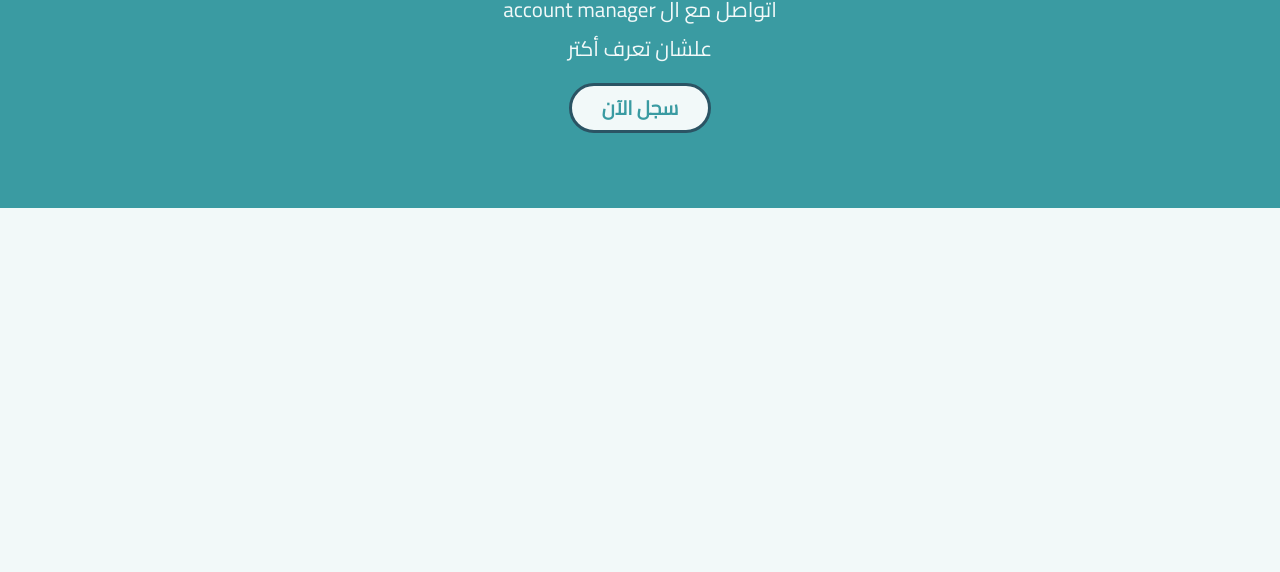
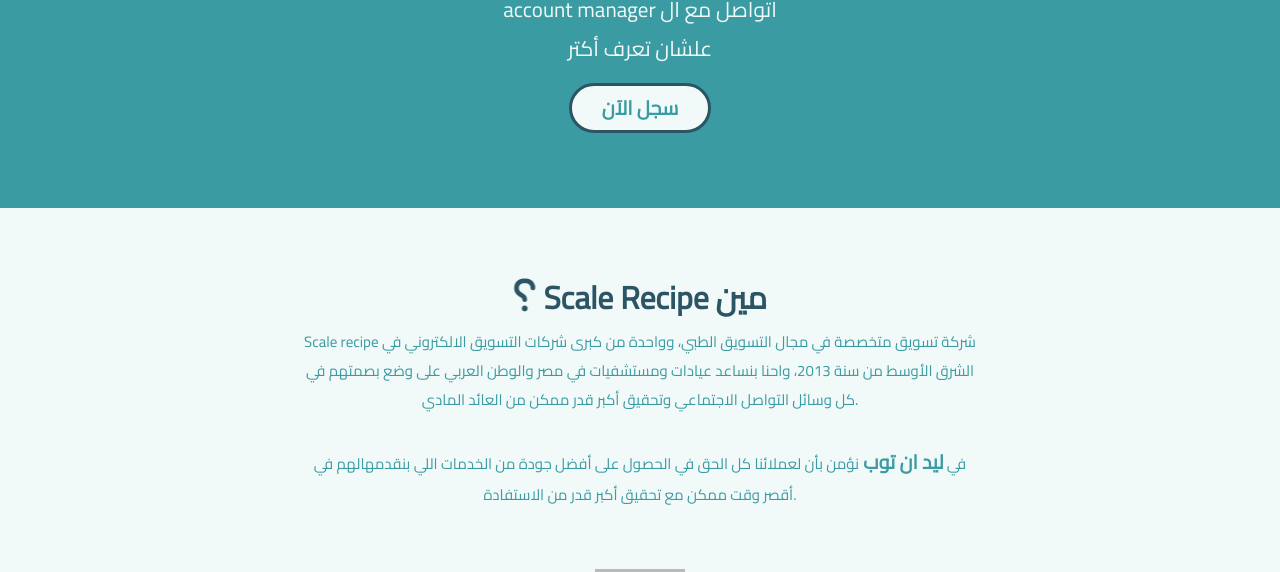
Before and after one commit to Ahmed-Elbessfy/gtyh, a website: page working/index.html in a window 1280 px wide. Shown: the part 898-1470 px from the top of the page. Before the commit the page ends 1136 px from the top, so only its background shows below. Drawn offline with nearby package versions, Linux system fonts and the light colour scheme; files that its build step writes are made by us from their sources; a web font is replaced by a local one.

Commit message:
add scale recipe about section
- add scale recipe about section & content
- add scale recipe about style
- add heading.scss file & add heading style
- add icons style in icons.scss file

```diff
--- /dev/null
+++ b/working/css/sass/components/_heading.scss
@@ -0,0 +1,5 @@
+.heading {
+  span {
+    font-family: "avantgarde bk bt";
+  }
+}
--- a/working/css/sass/components/_icons.scss
+++ b/working/css/sass/components/_icons.scss
@@ -1,6 +1,16 @@
 i {
   font-size: 1.5rem;
 }
+
 .fas.fa-angle-double-down {
   margin-right: 0.5rem;
 }
+
+.fas.fa-question {
+  font-size: 2.5rem;
+  transform: rotateY(180deg);
+  -webkit-transform: rotateY(180deg);
+  -moz-transform: rotateY(180deg);
+  -ms-transform: rotateY(180deg);
+  -o-transform: rotateY(180deg);
+}
--- a/working/css/style.scss
+++ b/working/css/style.scss
@@ -9,6 +9,7 @@
 @import "sass/components/_buttons";
 @import "sass/components/_lists";
 @import "sass/components/_icons";
+@import "sass/components/_headings";
 @import "sass/components/_components";
 
 //import main components
--- a/working/index.html
+++ b/working/index.html
@@ -81,6 +81,36 @@
         </p>
       </div>
     </section>
+
+    <!-- Who is scale recipe  -->
+    <section>
+      <div class="container">
+        <h2 class="dark-cl rtl heading">
+          مين
+          <span>
+            scale recipe
+          </span>
+
+          <i class="fas fa-question"></i>
+        </h2>
+        <p>Scale recipe شركة تسويق متخصصة في مجال التسويق الطبي، وواحدة من كبرى شركات التسويق الالكتروني في الشرق
+          الأوسط
+          من سنة 2013، واحنا بنساعد عيادات ومستشفيات في مصر والوطن العربي على وضع بصمتهم في كل وسائل التواصل
+          الاجتماعي
+          وتحقيق أكبر قدر ممكن من العائد المادي.
+        </p>
+        <p>
+          في
+          <strong>
+            ليد ان توب
+          </strong>
+          نؤمن بأن لعملائنا كل الحق في الحصول على أفضل جودة من الخدمات اللي بنقدمهالهم في أقصر وقت ممكن مع
+          تحقيق أكبر قدر من الاستفادة.
+        </p>
+      </div>
+    </section>
+    <hr>
+
   </main>
   <!-- js code-->
   <script src="js/script.js"></script>
```
Also changed, not shown: dist/css/style.css, dist/index.html, 1 other file.
